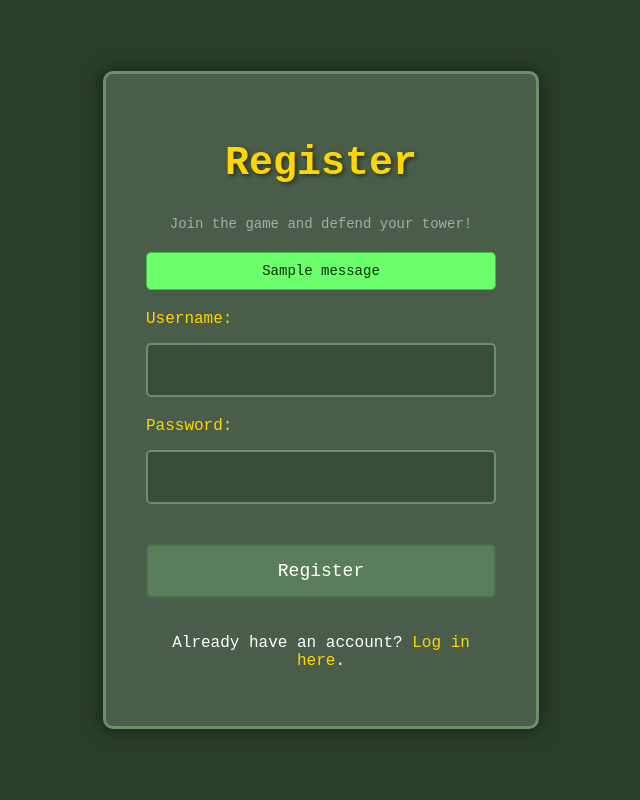
After one commit to SebastianRanz/TowerDefense, a Flask app: page /register in a window 1280 px wide. The commit adds this page. Shown: the whole page, without its empty margins (319-959 px from the left). Run offline with Flask 3, Linux system fonts and the light colour scheme; tables that the repository leaves empty hold one stand-in row (values such as "Sample post"); one stand-in notice (Sample message) is shown.

Commit message:
stefan login changes

```diff
--- /dev/null
+++ b/templates/register.html
@@ -0,0 +1,156 @@
+<!DOCTYPE html>
+<html lang="en">
+<head>
+    <meta charset="UTF-8">
+    <title>Register</title>
+    <style>
+        body {
+            margin: 0;
+            padding: 0;
+            background: #2a3d2a;
+            color: white;
+            font-family: 'Courier New', monospace;
+            display: flex;
+            justify-content: center;
+            align-items: center;
+            min-height: 100vh;
+        }
+
+        .register-container {
+            background: #4a5d4a;
+            padding: 40px;
+            border-radius: 10px;
+            box-shadow: 0 0 20px rgba(0,0,0,0.5);
+            text-align: center;
+            border: 3px solid #6b8e6b;
+            width: 350px; /* Set a fixed width for better control */
+        }
+
+        h1 {
+            color: #FFD700;
+            font-size: 2.5em;
+            margin-bottom: 30px;
+            text-shadow: 2px 2px 4px rgba(0,0,0,0.5);
+        }
+
+        .subtitle {
+            color: #aaa;
+            font-size: 14px;
+            margin-bottom: 20px;
+        }
+
+        .flashes {
+            list-style: none;
+            padding: 0;
+            margin: 0 0 20px 0;
+        }
+
+        .flashes li {
+            padding: 10px;
+            border-radius: 5px;
+            font-size: 14px;
+            margin-bottom: 10px;
+        }
+
+        .flashes .error {
+            background-color: #ff6b6b;
+            color: #330000;
+            border: 1px solid #c04040;
+        }
+
+        .flashes .success {
+            background-color: #6bff6b;
+            color: #003300;
+            border: 1px solid #40c040;
+        }
+
+        .register-form label {
+            display: block;
+            text-align: left;
+            margin-bottom: 5px;
+            font-size: 16px;
+            color: #FFD700;
+        }
+
+        .register-form input[type="text"],
+        .register-form input[type="password"] {
+            padding: 15px;
+            font-size: 18px;
+            margin: 10px 0 20px 0;
+            border: 2px solid #6b8e6b;
+            border-radius: 5px;
+            background: #3a4d3a;
+            color: white;
+            font-family: 'Courier New', monospace;
+            width: 100%; /* Make inputs take full width of container */
+            box-sizing: border-box; /* Include padding and border in the element's total width and height */
+            text-align: center;
+        }
+
+        .register-form input[type="text"]:focus,
+        .register-form input[type="password"]:focus {
+            outline: none;
+            border-color: #FFD700;
+            background: #4a5d4a;
+        }
+
+        .register-form input[type="submit"] {
+            padding: 15px 30px;
+            font-size: 18px;
+            margin: 20px 0;
+            background: #5a7d5a;
+            border: 2px solid #4a6d4a;
+            color: white;
+            cursor: pointer;
+            border-radius: 5px;
+            font-family: 'Courier New', monospace;
+            transition: background 0.3s;
+            width: 100%;
+        }
+
+        .register-form input[type="submit"]:hover {
+            background: #6a8d6a;
+        }
+
+        .login-link a {
+            color: #FFD700;
+            text-decoration: none;
+            transition: color 0.3s;
+        }
+
+        .login-link a:hover {
+            color: white;
+            text-decoration: underline;
+        }
+
+    </style>
+</head>
+<body>
+    <div class="register-container">
+        <h1>Register</h1>
+        <p class="subtitle">Join the game and defend your tower!</p>
+
+        {% with messages = get_flashed_messages(with_categories=true) %}
+            {% if messages %}
+                <ul class="flashes">
+                    {% for category, message in messages %}
+                        <li class="{{ category }}">{{ message }}</li>
+                    {% endfor %}
+                </ul>
+            {% endif %}
+        {% endwith %}
+
+        <form class="register-form" action="{{ url_for('register') }}" method="post">
+            <label for="username">Username:</label>
+            <input type="text" id="username" name="username" required>
+
+            <label for="password">Password:</label>
+            <input type="password" id="password" name="password" required>
+
+            <input type="submit" value="Register">
+        </form>
+
+        <p class="login-link">Already have an account? <a href="{{ url_for('login') }}">Log in here</a>.</p>
+    </div>
+</body>
+</html>
```
Also changed, not shown: config/progression.json (added, +33 -0 lines), enemy_data/enemy_data.json (added, +68 -0 lines), main_stefan.py (+248 -26 lines), templates/index_stefan.html (+14 -0 lines), templates/login.html (added, +122 -0 lines), users.json (added, +11 -0 lines).
